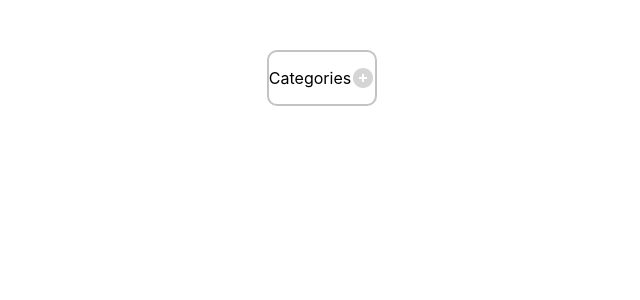
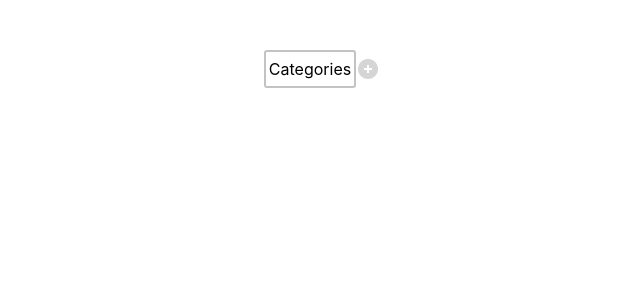
Before and after one commit to Amil032/test-task, a React (Create React App) app: page / in a window 1280 px wide. Shown: the top 300 px of the page, without its empty margins (318-958 px from the left). Built offline with nearby package versions, Linux system fonts and the light colour scheme.

Commit message:
refactorig

```diff
--- a/src/App.css
+++ b/src/App.css
@@ -1,38 +1,21 @@
-.App {
-  text-align: center;
+.main {
+  display: flex;
+  flex-direction: column;
+  justify-content: center;
+  margin-top: 50px;
+  align-items: center;
+  overflow: auto;
 }
 
-.App-logo {
-  height: 40vmin;
-  pointer-events: none;
-}
-
-@media (prefers-reduced-motion: no-preference) {
-  .App-logo {
-    animation: App-logo-spin infinite 20s linear;
-  }
-}
-
-.App-header {
-  background-color: #282c34;
-  min-height: 100vh;
+.headerWrapper {
   display: flex;
   flex-direction: column;
   align-items: center;
-  justify-content: center;
-  font-size: calc(10px + 2vmin);
-  color: white;
 }
 
-.App-link {
-  color: #61dafb;
+.header {
+  display: flex;
+  align-items: center;
+  border: 2px solid rgba(154, 152, 152, 0.584);
+  border-radius: 3px;
 }
-
-@keyframes App-logo-spin {
-  from {
-    transform: rotate(0deg);
-  }
-  to {
-    transform: rotate(360deg);
-  }
-}
--- a/src/App.tsx
+++ b/src/App.tsx
@@ -1,214 +1,25 @@
 import addIcon from './assests/add_icon_48.png';
 import './App.css';
-
-import { Border, Category } from './components/Category';
+import { Category } from './components/Category';
 import { useState } from 'react';
-
-const categories = [
-  {
-    name: 'Category1',
-    subcat: [{
-      name: 'subcat1',
-      subcat: [{
-        name: 'subsubcat',
-        subcat: [{
-          name: 'subcatsubcat2'
-        }]
-      }]
-    }, {
-      name: 'subcat2'
-    }
-    ]
-
-  },
-  {
-
-    name: 'Category2',
-    subcat: [
-      {
-        name: 'sub1',
-        subcat: [
-          {
-            name: 'subsubcat',
-            subcat: [{
-              name: 'subcatsubcat2'
-            }]
-          }, { name: 'ddfdfd' }
-        ]
-      }
-    ]
-
-  }
-  ,
-  {
-    name: 'Category3',
-    subcat: [{
-      name: 'subcut3',
-      subcat: [
-        {
-          name: 'subcutsub3',
-          subcat: [
-            {
-              name: 'subsubsub3',
-              subcat: [
-                {
-                  name: 'subsubsub3',
-                  subcat: []
-                },
-                {
-                  name: 'subsubsub32'
-                }
-              ]
-            },
-            {
-              name: 'subsubsub32', subcat: [
-                {
-                  name: 'subsubsub3',
-                  subcat: [
-                    {
-                      name: 'subsubsub4'
-                    },
-                    {
-                      name: 'subsubsub42',
-
-                    }
-                  ]
-                },
-                {
-                  name: 'subsubsub32'
-                }
-              ]
-            }
-          ]
-        },
-        {
-          name: 'subcutsub4',
-          subcat: [
-            {
-              name: 'subsubsub4',
-              subcat: [
-                {
-                  name: 'subsubsub4',
-                  subcat: [
-                    {
-                      name: 'subsubsub4'
-                    },
-                    {
-                      name: 'subsubsub42',
-
-                    }
-                  ]
-                },
-                {
-                  name: 'subsubsub42',
-
-                }
-              ]
-            },
-            {
-              name: 'subsubsub42',
-
-            }
-          ]
-        }]
-    }]
-  }
-  ,
-  {
-    name: 'Category3',
-    subcat: [{
-      name: 'subcut3',
-      subcat: [
-        {
-          name: 'subcutsub3',
-          subcat: [
-            {
-              name: 'subsubsub3',
-              subcat: [
-                {
-                  name: 'subsubsub3',
-                  subcat: []
-                },
-                {
-                  name: 'subsubsub32'
-                }
-              ]
-            },
-            {
-              name: 'subsubsub32', subcat: [
-                {
-                  name: 'subsubsub3',
-                  subcat: [
-                    {
-                      name: 'subsubsub4'
-                    },
-                    {
-                      name: 'subsubsub42',
-
-                    }
-                  ]
-                },
-                {
-                  name: 'subsubsub32'
-                }
-              ]
-            }
-          ]
-        },
-        {
-          name: 'subcutsub4',
-          subcat: [
-            {
-              name: 'subsubsub4',
-              subcat: [
-                {
-                  name: 'subsubsub4',
-                  subcat: [
-                    {
-                      name: 'subsubsub4'
-                    },
-                    {
-                      name: 'subsubsub42',
-
-                    }
-                  ]
-                },
-                {
-                  name: 'subsubsub42',
-
-                }
-              ]
-            },
-            {
-              name: 'subsubsub42',
-
-            }
-          ]
-        }]
-    }]
-  }
-  , {
-    name: 'ail'
-  }
-]
-
+import { Border, Categories } from './types/type';
 function App() {
-  const [data, setData] = useState<Array<any>>([])
+  const [data, setData] = useState<Categories[]>([])
   const addClickHandler = () => {
-    setData(prev => ([...prev, { name: 'amiloamilo' }]))
-
+    setData(prev => ([...prev, { name: '' }]))
   }
   console.log(data)
   return (
-
     <div className="App">
-      <div style={{ display: 'flex', flexDirection: 'column', justifyContent: 'center', marginTop: '50px', alignItems: 'center', overflow: 'auto' }}>
-        <div style={{ display: 'flex', flexDirection: 'column', alignItems: 'center' }}>
-          <div style={{ display: 'flex', alignItems: 'center', border: '2px solid rgba(154, 152, 152, 0.584)', borderRadius: '10px' }}>
-            <p>Categories</p>
+      <div className='main'>
+        <div className='headerWrapper'>
+          <div style={{ display: 'flex', alignItems: 'center', padding: '' }}>
+            <div className='header'>
+              <p style={{ padding: '7px 3px', margin: '0' }}>Categories</p>
+            </div>
             <img src={addIcon} alt="add" width='24px' height='24px' onClick={addClickHandler} />
           </div>
-          {(data.length > 1) && <div style={{ borderRight: '2px solid rgba(154, 152, 152, 0.584)', width: '2px', height: '20px' }}></div>}
+          {(data.length > 1) && <div style={{ borderLeft: '2px solid rgba(154, 152, 152, 0.584)', width: '20px', height: '20px' }}></div>}
         </div>
         <div style={{ display: 'flex', width: '100%' }}>
           {
@@ -233,7 +44,6 @@ function App() {
                 item={item}
                 itemIndex={index}
                 arr={data}
-
               />
             })
           }
--- a/src/components/Category.tsx
+++ b/src/components/Category.tsx
@@ -1,18 +1,19 @@
-import { SetStateAction, SyntheticEvent, useEffect, useRef, useState } from "react";
+import { Dispatch, SetStateAction, SyntheticEvent, useState } from "react";
 import { Subcategory } from "./subcategory/Subcategory";
+import { Border, Categories } from "../types/type";
 interface Props {
     name: string
-    subcat?: any
+    subcat?: Categories[]
     index: Border
     length: number
-    setData: SetStateAction<any>
-    data: any
-    item: any
+    setData: Dispatch<SetStateAction<Categories[]>>
+    data: Categories[]
+    item: Categories
     itemIndex: number
-    arr: any
+    arr: Categories[]
 }
 export const Category = ({ name, subcat, index, length, setData, data: value, item, itemIndex, arr }: Props) => {
-    const [inputsData, setInputsData] = useState('')
+    const [inputsData, setInputsData] = useState(name)
 
     const onchangeHandler = (e: SyntheticEvent<HTMLInputElement>) => {
         console.log(e.currentTarget.value)
@@ -21,7 +22,7 @@ export const Category = ({ name, subcat, index, length, setData, data: value, it
     const clickHandler = (data: any) => {
         if (data) {
             data.push({ name: inputsData, edit: false })
-            setData((prev: any) => [...prev])
+            setData(prev => [...prev])
         } else {
             console.log(item, 'item')
             item.subcat = [{ name: inputsData, edit: false }]
@@ -48,7 +49,6 @@ export const Category = ({ name, subcat, index, length, setData, data: value, it
                 itemIndex={itemIndex}
                 arr={arr}
             />
-
             <div style={{ display: 'flex', justifyContent: 'space-between' }}>
                 {subcat?.map((item: any, index: number) => {
                     let z: Border
@@ -63,10 +63,12 @@ export const Category = ({ name, subcat, index, length, setData, data: value, it
                     }
                     return <Category
                         key={index + Math.random()}
-                        name={item?.name} subcat={item.subcat}
+                        name={item?.name}
+                        subcat={item.subcat}
                         index={z}
                         length={subcat.length}
-                        setData={setData} data={value}
+                        setData={setData}
+                        data={value}
                         item={item}
                         itemIndex={index}
                         arr={subcat}
@@ -77,5 +79,3 @@ export const Category = ({ name, subcat, index, length, setData, data: value, it
         </div>
     )
 };
-
-export type Border = 'one' | 'right' | 'left' | 'both'
--- a/src/components/subcategory/Subcategory.tsx
+++ b/src/components/subcategory/Subcategory.tsx
@@ -5,11 +5,12 @@ import editIcon from '../../assests/edit_icon_48.png'
 import confirm from '../../assests/confirm_icon_48.png'
 import reject from '../../assests/reject_icon_48.png'
 import classes from './style.module.css'
+import { Border } from '../../types/type';
 
 interface Props {
     name: string
-    index: 'one' | 'right' | 'left' | 'both'
-    length: number
+    index: Border
+    length: number | undefined
     clickHandler: any
     subcat: any
     item: any
@@ -45,16 +46,17 @@ export const Subcategory = ({ name, index, length, clickHandler, subcat, item, s
     return (
         <div style={{ display: 'flex', alignItems: 'center', flexDirection: 'column', width: '100%' }}>
             <div style={{ display: 'flex', width: '100%' }} >
-                <div style={{ height: '20px', width: 'calc(50% - 36px)', borderRight: '2px solid rgba(154, 152, 152, 0.584)', borderTop: (index === 'left' || index === 'both') ? '2px solid rgba(154, 152, 152, 0.584)' : 'none', }}></div>
-                <div style={{ height: '20px', width: 'calc(50% + 36px)', borderTop: (index === 'right' || index === 'both') ? '2px solid rgba(154, 152, 152, 0.584)' : 'none' }}></div>
+                <div style={{ height: '20px', width: 'calc(50% - 36px)', borderRight: border, borderTop: (index === 'left' || index === 'both') ? border : 'none', }}></div>
+                <div style={{ height: '20px', width: 'calc(50% + 36px)', borderTop: (index === 'right' || index === 'both') ? border : 'none' }}></div>
             </div>
             <div style={{ display: 'flex', alignItems: 'center', }}>
                 <div className={classes.imgContainer}  >
                     {!!item.edit === true ? <p style={{ marginRight: '5px', color: 'white' }}>{name}</p> :
-                        <input className={classes.input} onChange={onchangeHandler} />}
+                        <input className={classes.input} onChange={onchangeHandler} value={inputsData} />}
                 </div>
                 <div className={classes.img} ref={ref}  >
                     {
+
                         !!item.edit === true ? <>
                             <img src={addIcon} alt="add" width='24px' height='24px' onClick={() => clickHandler(subcat)} />
                             <img src={editIcon} alt="edit" width='24px' height='24px' onClick={editHandler} />
@@ -68,7 +70,9 @@ export const Subcategory = ({ name, index, length, clickHandler, subcat, item, s
 
             </div>
 
-            {((length !== 1) && !!length) && <div style={{ borderLeft: '2px solid rgba(154, 152, 152, 0.584)', width: '72px', height: '20px' }}></div>}
+            {((length !== 1) && !!length) && <div style={{ borderLeft: border, width: '72px', height: '20px' }}></div>}
         </div>
     );
 };
+
+const border = '2px solid rgba(154, 152, 152, 0.584)'
--- /dev/null
+++ b/src/types/type.ts
@@ -0,0 +1,8 @@
+export interface Categories {
+  name: string;
+  edit?: boolean;
+  level?: number;
+  subcat?: Categories[];
+}
+
+export type Border = "one" | "right" | "left" | "both";
```
Also changed, not shown: src/consts/const.ts (added, +191 -0 lines).
